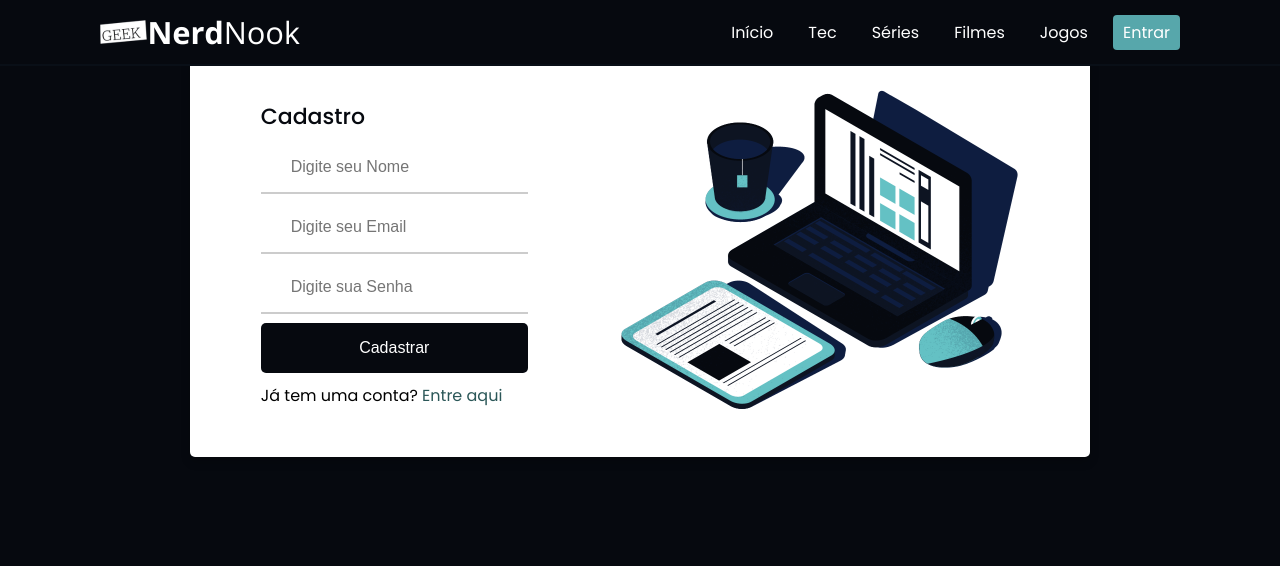
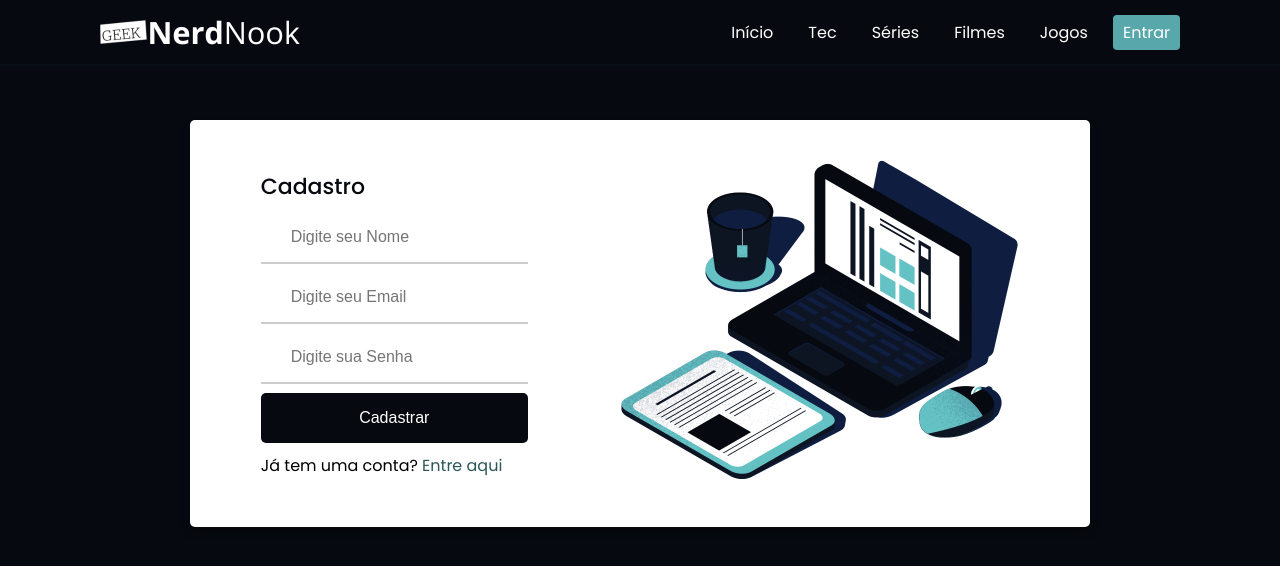
Before and after one commit to Valtece/blognerd, a React (Create React App) app: page /cadastro in a window 1280 px wide. Shown: the top 566 px of the page. Built offline with nearby package versions, Linux system fonts and the light colour scheme.

Commit message:
Atualização BlogNerd

```diff
--- a/src/components/Login/styleLogin.css
+++ b/src/components/Login/styleLogin.css
@@ -4,6 +4,7 @@
   justify-content: space-around;
   align-items: center;
   margin: 50px auto;
+  margin-top: 120px;
   max-width: 850px;
   box-shadow: 0 5px 10px rgba(0, 0, 0, 0.2);
   background-color: #fff;
```
Also changed, not shown: src/components/Menu/logo2.png.
